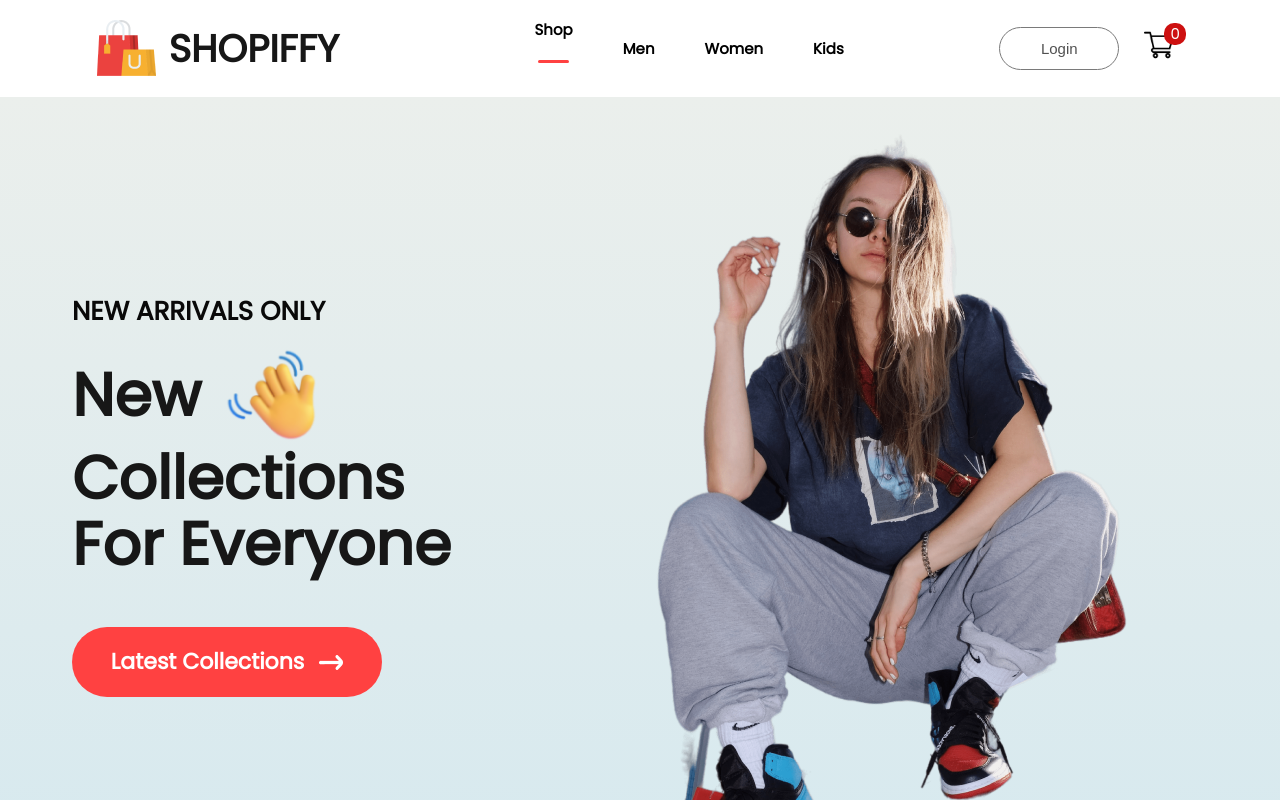
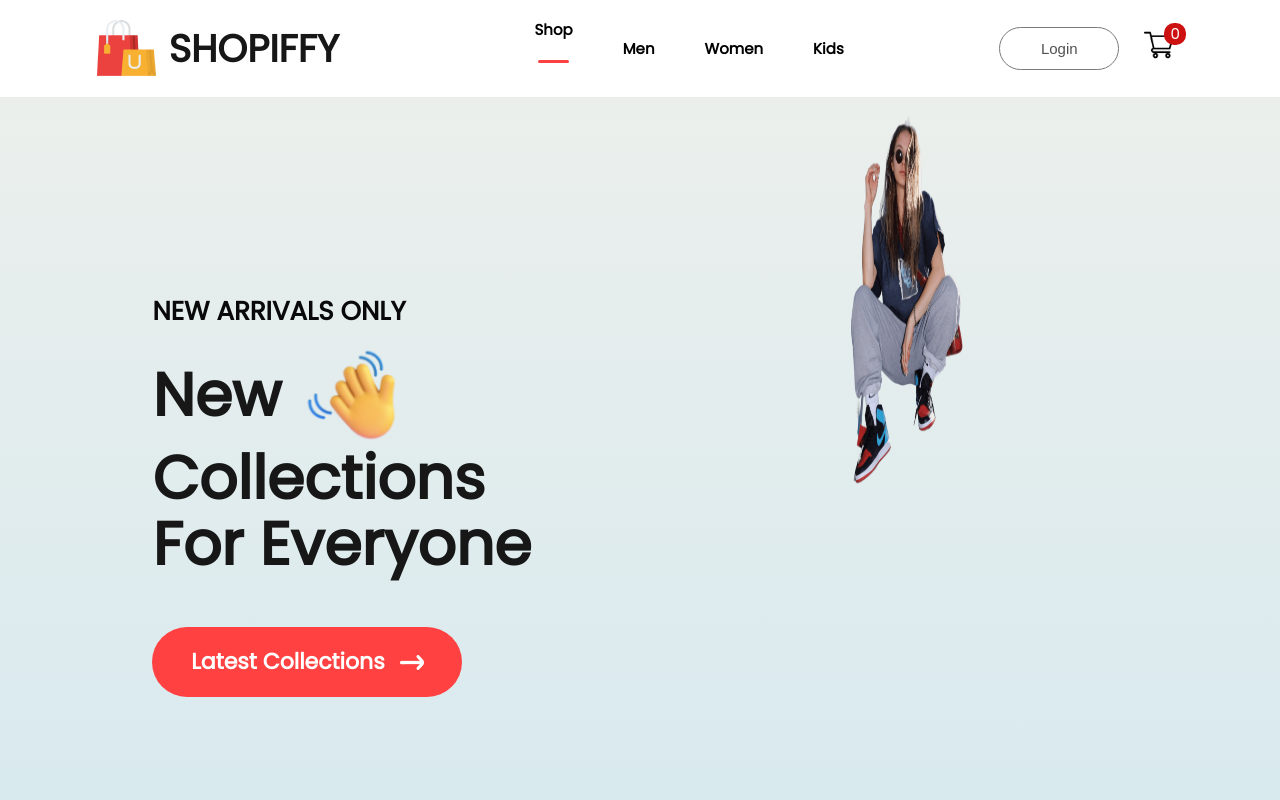
Before and after one commit to HimanshuXX12/Shopiffy, a React (Create React App) app in the folder Frontend_New/: page / in a window 1280 px wide. Shown: the top 800 px of the page. Built offline with nearby package versions, Linux system fonts and the light colour scheme; no server answers.

Commit message:
some modiication

```diff
--- a/Frontend_New/src/Components/Hero/Hero.css
+++ b/Frontend_New/src/Components/Hero/Hero.css
@@ -75,3 +75,8 @@
    transition: all 0.6s;
 
 }
+
+.imager{
+    height:50%;
+    width:50%;
+}
--- a/Frontend_New/src/Components/Hero/Hero.js
+++ b/Frontend_New/src/Components/Hero/Hero.js
@@ -23,7 +23,7 @@ function Hero() {
 
         </div>
         <div className='hero-right'>
-            <img src={hero_right}/>
+            <img src={hero_right} className='imager'/>
 
         </div>
 
--- a/Frontend_New/src/Context/CartContext.js
+++ b/Frontend_New/src/Context/CartContext.js
@@ -109,6 +109,7 @@ const CartontextProvider=(props)=>{
     else
     {
         alert("Login First");
+        window.location.replace("/login");
 
     }
 }
--- a/Frontend_New/src/Pages/CSS/LoginSigUp.css
+++ b/Frontend_New/src/Pages/CSS/LoginSigUp.css
@@ -20,7 +20,7 @@
     height: 70%;
     display: flex;
     flex-direction: column;
-    gap:2rem;
+    gap:1.5rem;
 
 
 
--- a/Frontend_New/src/Pages/Login.js
+++ b/Frontend_New/src/Pages/Login.js
@@ -55,7 +55,8 @@ function LoginSignUp() {
           {
             inputer('WELCOME');
           }
-          else{
+          else
+          {
             inputer('Login');
           }
     }
```
Also changed, not shown: 11 other files (tests, documents, lock files or other folders).
